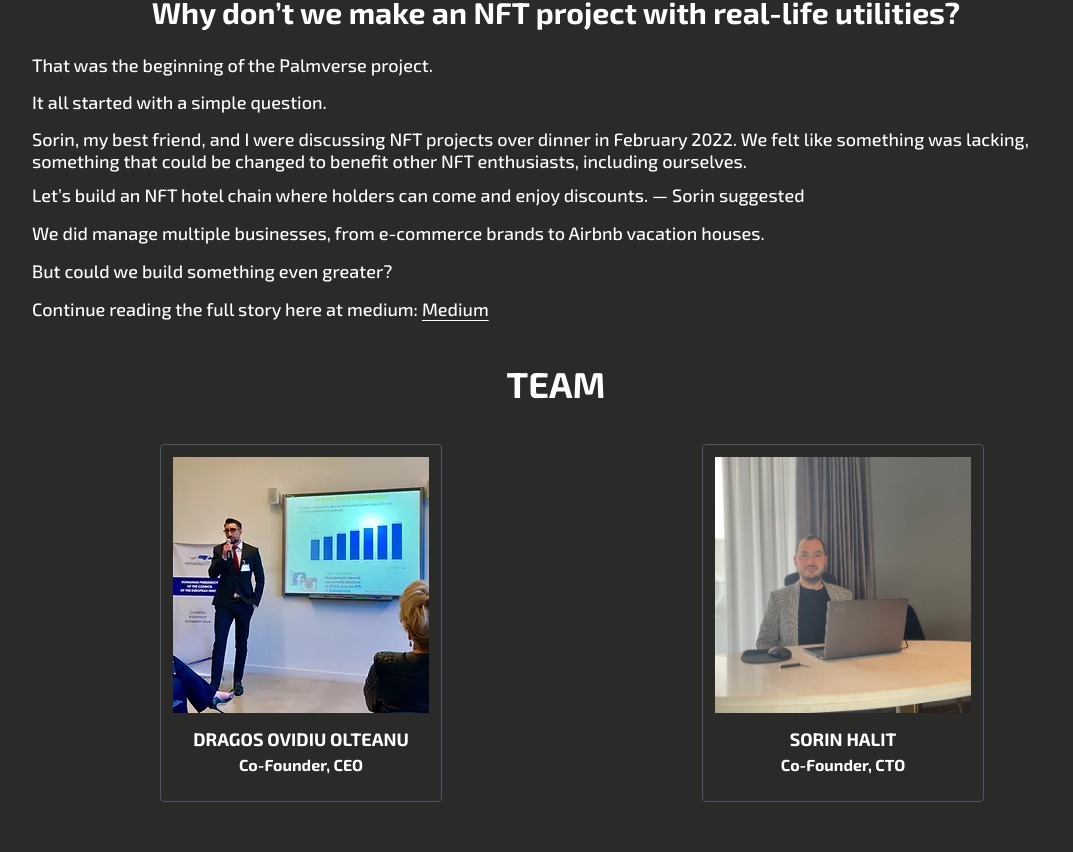
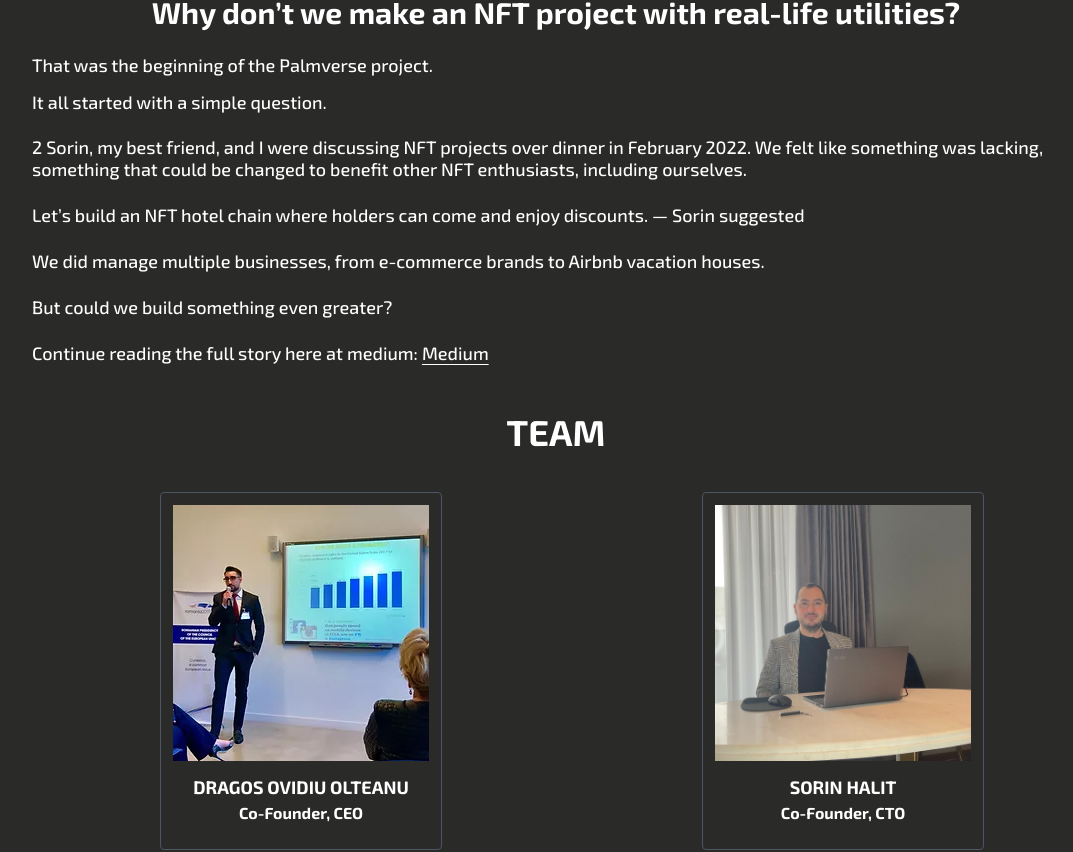
Before and after one commit to radumarica/next.js-palmverse, a Next.js app: page /who-we-are in a window 1280 px wide. Shown: the part 818-1670 px from the top of the page, without its empty margins (84-1157 px from the left). Built offline with nearby package versions, Linux system fonts and the light colour scheme.

Commit message:
3 changes

```diff
--- a/components/Page/WhoAreWe/Index.jsx
+++ b/components/Page/WhoAreWe/Index.jsx
@@ -35,30 +35,30 @@ const WhoWeAre = () => (
           </h1>
         </li>
         <li className="text-[18px] ">
-          <h1 className="text-left leading-[22px]">
-            Sorin, my best friend, and I were discussing NFT projects over dinner in
+          <h1 className="text-left leading-[22px] py-2 ">
+            2          Sorin, my best friend, and I were discussing NFT projects over dinner in
             February 2022. We felt like something was lacking,  something that could
             be changed to benefit other NFT enthusiasts, including ourselves.
           </h1>
         </li>
-        <li className="text-[18px] leading-[22px] py-1">
+        <li className="text-[18px] leading-[22px] py-2">
           <h1 className="text-left">
             Let’s build an NFT hotel chain where holders can come and enjoy
             discounts. — Sorin suggested
           </h1>
         </li>
-        <li className="text-[18px] leading-[22px] py-1">
+        <li className="text-[18px] leading-[22px] py-2">
           <h1 className="text-left">
             We did manage multiple businesses, from e-commerce brands to Airbnb
             vacation houses.
           </h1>
         </li>
-        <li className="text-[18px] leading-[22px] py-1">
+        <li className="text-[18px] leading-[22px] py-2">
           <h1 className="text-left">
             But could we build something even greater?
           </h1>
         </li>
-        <li className="text-[18px] leading-[22px] py-1">
+        <li className="text-[18px] leading-[22px] py-2">
           <h1 className="text-left">
             Continue reading the full story here at medium:{" "}
             <a
--- a/pages/first-location.jsx
+++ b/pages/first-location.jsx
@@ -37,7 +37,7 @@ const FirstLocation = () => {
 
                     <div className="flex justify-center md:hidden">
 
-                        <Image src='/images/first_hotel.png' alt="first hotel" height={250} width={380} layout="fixed" />
+                        <Image src='/images/mobile-hotel.png' alt="first hotel" height={280} width={380} layout="fixed" />
                     </div>
                     <div className="flex justify-center  md:hidden mt-4 ">
                         <Image src='/images/left-nft.png' alt='left-nft' height={230} width={220} layout='fixed' />
```
Also changed, not shown: 1 other file (tests, documents, lock files or other folders).
